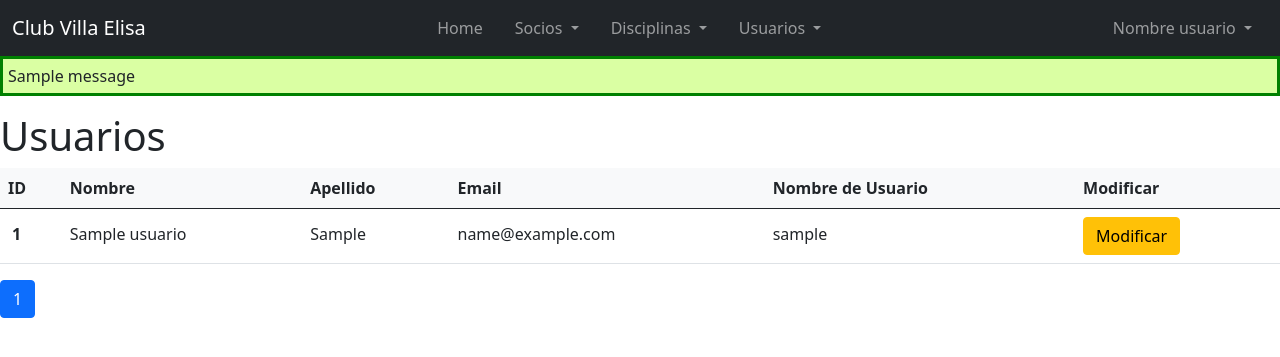
After one commit to Juan-Cruz-GH/Proyecto-de-Software-UNLP, a Flask app: page /usuarios/ in a window 1280 px wide. The commit adds this page. Shown: the top 357 px of the page. Run offline with Flask 2, Linux system fonts and the light colour scheme; tables that the repository leaves empty hold one stand-in row (values such as "Sample post"); one stand-in notice (Sample message) is shown.

Commit message:
CRUD-Usuarios completo, faltan arreglar detalles

```diff
--- a/admin/src/core/usuarios/__init__.py
+++ b/admin/src/core/usuarios/__init__.py
@@ -2,18 +2,31 @@ from src.core.db import db
 from src.core.usuarios.usuarios import Usuario
 import re
 
-def list_usuarios():
-    return Usuario.query.all()
 
-def create_usuario(**kwargs):
-    usuario = Usuario(**kwargs)
-    db.session.add(Usuario)
+def listar_usuarios(page):
+    '''Esta funcion devuelve todos los usuarios de forma paginada segun la configuracion.'''
+    return Usuario.query.paginate(page, per_page=1)
+
+
+def agregar_usuario(data):
+    '''Esta funcion se utiliza para dar de alta un usuario'''
+    usuario = Usuario(**data)
+    db.session.add(usuario)
     db.session.commit()
 
     return usuario
 
+
+def buscar_usuario(id):
+    '''Esta funcion busca un usuario por su id'''
+    usuario = Usuario.query.get(id)
+    return usuario
+
+
 def find_user_by_mail_and_pass(email, password):
+    '''esta funcion verifica que el usuario ingresado en login exista'''
     return Usuario.query.filter(Usuario.email == email, Usuario.password == password).first()
+
 
 def validar_inputs(email, password):
     '''Esta funcion valida que los inputs sean del tipo correcto. (falta comprobar password mediante hash)'''
@@ -24,3 +37,45 @@ def validar_inputs(email, password):
         return False, "El email debe ser valido"
     else:
         return True, "Credenciales validas"
+
+
+def validar_datos_existentes(email, username, accion, id=None):
+    '''Esta funcion valida que el dni o el email ingresados para dar de alta o modificar un usuario no existan.
+    Si el dni existe se devuelve 1, si el email existe se devuelve 2, en caso de que no exista ningun se
+    devuelve 3.'''
+    if(accion == "alta"):
+        email_existente = Usuario.query.filter_by(email=email).first()
+        username_existente = Usuario.query.filter_by(username=username).first()
+        if(email_existente is not None):
+            return False, "El Email ya esta cargado en el sistema."
+        elif(username_existente is not None):
+            return False, "El Nombre de Usuario ya esta cargado en el sistema"
+        else:
+            return True, "Ambos son validos"
+    elif(accion == "modificacion"):
+        email_existente = Usuario.query.filter_by(email=email).filter(Usuario.id != id).first()
+        username_existente = Usuario.query.filter_by(username=username).filter(Usuario.id != id).first()
+        if(email_existente is not None):
+            return False, "El Email ya esta cargado en el sistema."
+        elif(username_existente is not None):
+            return False, "El Nombre de Usuario ya esta cargado en el sistema."
+        else:
+            return True, "Ambos son validos"
+
+
+def modificar_usuario(data):
+    '''Esta funcion realiza la modificacion de los datos de un usuario'''
+    usuario = Usuario.query.get(data["id"])
+    usuario.nombre = data["nombre"]
+    usuario.apellido = data["apellido"]
+    usuario.email = data["email"]
+    usuario.username = data["username"]
+    db.session.commit()
+    return usuario
+
+
+def eliminar_usuario(id):
+    '''Esta funcion realiza la eliminacion de un usuario de la BD'''
+    usuario = Usuario.query.get(id)
+    db.session.delete(usuario)
+    db.session.commit()
--- a/admin/src/core/usuarios/usuarios.py
+++ b/admin/src/core/usuarios/usuarios.py
@@ -7,7 +7,7 @@ class Usuario(db.Model):
     id = db.Column(db.Integer, primary_key=True)
     nombre = db.Column(db.String, nullable=False)
     apellido = db.Column(db.String, nullable=False)
-    email = db.Column(db.String, nullable=False)
+    email = db.Column(db.String, unique=True, nullable=False)
     activo = db.Column(db.Boolean, nullable=False)
     username = db.Column(db.String, unique=True, nullable=False)
     password = db.Column(db.String, nullable=False)
--- a/admin/src/web/controllers/auth.py
+++ b/admin/src/web/controllers/auth.py
@@ -35,4 +35,5 @@ def authenticate():
 
 @auth_blueprint.get("/logout")
 def logout():
-    pass
+    session.pop('username', None)
+    return redirect(url_for("home"))
--- a/admin/src/web/controllers/usuarios.py
+++ b/admin/src/web/controllers/usuarios.py
@@ -1,13 +1,73 @@
-from flask import Blueprint
-from flask import render_template
-from flask import request
+from flask import Blueprint, render_template, request, flash, redirect
 
 from src.core import usuarios
 
-usuario_blueprint = Blueprint("usuarios", __name__, url_prefix="/consultas")
+usuario_blueprint = Blueprint("usuarios", __name__, url_prefix="/usuarios")
 
-@usuario_blueprint.get("/")
-def index():
-    usuarios = usuarios.list_usuarios()
+@usuario_blueprint.route("/")
+def usuario_index():
+    '''Esta funcion llama al modulo correspondiente para obtener todos los usuarios paginados.'''
+    page = request.args.get('page', 1, type=int)
+    kwargs = {"usuarios": usuarios.listar_usuarios(page)}
+    return render_template("usuarios/index.html", **kwargs)
 
-    return render_template("usuarios/index.html", usuarios=usuarios)
+
+@usuario_blueprint.route("/alta-usuario")
+def form_usuario():
+    '''Esta funcion devuelve el template con un formulario para dar de alta un usuario'''
+    return render_template("usuarios/alta_usuarios.html")
+
+
+@usuario_blueprint.route("/<id>")
+def usuario_profile(id):
+    '''Esta funcion llama al modulo correspondiente para obtener a un usuario por su id.'''
+    kwargs = {"usuario": usuarios.buscar_usuario(id)}
+    return render_template("usuarios/perfil_usuario.html", **kwargs)
+
+
+@usuario_blueprint.route("/alta", methods=["POST"])
+def usuario_add():
+    '''Esta funcion llama al metodo correspondiente para dar de alta un usuario.
+    Si recibe un 1 es porque ese dni ya esta cargado, si devuelve un 2 es porque ese mail ya esta cargado.'''
+    data_usuario = {
+        "nombre": request.form.get("nombre").capitalize(),
+        "apellido": request.form.get("apellido").capitalize(),
+        "email": request.form.get("email"),
+        "activo": True,
+        "username": request.form.get("username").capitalize(),
+        "password": request.form.get("password").capitalize(),
+    }
+    validacion, mensaje = usuarios.validar_datos_existentes(data_usuario["email"], data_usuario["username"], "alta")
+    if(validacion == False):
+        flash(mensaje)
+        return redirect("/usuarios/alta-usuarios")
+    else:
+        usuario = usuarios.agregar_usuario(data_usuario)
+    #generacion_pagos = pagos.generar_pagos(socio.id)
+    return redirect("/usuarios")
+
+
+@usuario_blueprint.route("/modificacion", methods=["POST"])
+def usuario_update():
+    '''Esta funcion llama al metodo correspondiente para modificar los datos de un usuario.'''
+    data_usuario = {
+        "id": request.form.get("id"),
+        "nombre": request.form.get("nombre").capitalize(),
+        "apellido": request.form.get("apellido").capitalize(),
+        "email": request.form.get("email"),
+        "activo": True,
+        "username": request.form.get("username").capitalize()
+    }
+    validacion, mensaje = usuarios.validar_datos_existentes(data_usuario["email"], data_usuario["username"], "modificacion", data_usuario["id"])
+    if(validacion == False):
+        flash(mensaje)
+        return redirect("/usuarios/" + data_usuario["id"])
+    else:
+        usuario = usuarios.modificar_usuario(data_usuario)
+    return redirect("/usuarios")
+
+@usuario_blueprint.route("/eliminar/<id>", methods=["POST", "GET"])
+def usuario_delete(id):
+    '''Esta funcion llama al metodo correspondiente para eliminar un usuario.'''
+    usuario = usuarios.eliminar_usuario(id)
+    return redirect("/usuarios")
--- a/admin/src/web/templates/layout.html
+++ b/admin/src/web/templates/layout.html
@@ -54,8 +54,8 @@
                   Usuarios
                 </a>
                 <ul class="dropdown-menu" aria-labelledby="navbarDropdownMenuLink">
-                  <li><a class="dropdown-item" href="#">Ver Usuario</a></li>
-                  <li><a class="dropdown-item" href="#">Agregar Usuario</a></li>
+                  <li><a class="dropdown-item" href="{{ url_for('usuarios.usuario_index') }}">Ver Usuario</a></li>
+                  <li><a class="dropdown-item" href="{{ url_for('usuarios.form_usuario') }}">Agregar Usuario</a></li>
                 </ul>
               </li>
             </ul>
@@ -67,7 +67,7 @@
                 <ul class="dropdown-menu" aria-labelledby="navbarDropdownMenuLink">
                   <li><a class="dropdown-item" href="#">Perfil</a></li>
                   <li><a class="dropdown-item" href="#">Configuracion</a></li>
-                  <li><a class="dropdown-item" href="#">Cerrar Sesion</a></li>
+                  <li><a class="dropdown-item" href="{{ url_for('auth.logout') }}">Cerrar Sesion</a></li>
                 </ul>
               </li>
             </ul>
--- /dev/null
+++ b/admin/src/web/templates/usuarios/index.html
@@ -0,0 +1,89 @@
+{% extends "layout.html" %}
+
+{% block title %}
+    Usuarios - Club Villa Elisa
+{% endblock %}
+
+{% block head %}
+{{ super() }}
+{% endblock %}
+
+{% block content %}
+
+<h1>Usuarios</h1>
+    <div class="table-responsive">
+        <table class="table align-middle mb-0 bg-white">
+            <thead class="bg-light">
+                <tr>
+                    <th>ID</th>
+                    <th>Nombre</th>
+                    <th>Apellido</th>
+                    <th>Email</th>
+                    <th>Nombre de Usuario</th>
+                    <th>Modificar</th>
+                </tr>
+            </thead>
+            <tbody>
+                {% for usuario in usuarios.items %}
+                    <tr>
+                        <td>
+                            <div class="d-flex align-items-center">
+                                <div class="ms-1">
+                                    <p class="fw-bold mb-1">{{usuario.id}}</p>
+                                </div>
+                            </div>
+                        </td>
+                        <td>
+                            <p class="fw-normal mb-1">{{usuario.nombre}}</p>
+                        </td>
+                        <td>
+                            <p class="fw-normal mb-1">{{usuario.apellido}}</p>
+                        </td>
+                        <td>
+                            <p class="fw-normal mb-1">{{usuario.email}}</p>
+                        </td>
+                        <td>
+                            <p class="fw-normal mb-1">{{usuario.username}}</p>
+                        </td>
+                        <td>
+                            <a href="{{ url_for('usuarios.usuario_profile', id=usuario.id) }}" class="btn btn-warning">Modificar</a>
+                        </td>
+                    </tr>
+                {% endfor %}
+            </tbody>
+        </table>
+    <div class="pagination mt-3">
+        <ul class="pagination">
+            {% if usuarios.has_prev %}
+                <li class="page-item">
+                    <a class='page-link' href="{{ url_for('usuarios.usuario_index', page=usuarios.prev_num) }}">
+                        {{ '<<<' }}
+                    </a>
+                </li>
+            {% endif %}
+
+            {% for number in usuarios.iter_pages() %}
+                {% if usuarios.page != number %}
+                    <li class="page-item">
+                        <a class='page-link' href="{{ url_for('usuarios.usuario_index', page=number) }}">
+                            {{ number }}
+                        </a>
+                    </li>
+                {% else %}
+                    <li class="page-item active">
+                        <span class='page-link'>{{ number }}</span>
+                    </li>
+                {% endif %}
+            {% endfor %}
+
+            {% if usuarios.has_next %}
+                <li class="page-item">
+                    <a class='page-link' href="{{ url_for('usuarios.usuario_index', page=usuarios.next_num) }}">
+                        {{ '>>>' }}
+                    </a>
+                </li>
+            {% endif %}
+        </ul>
+    </div>
+  </div>
+{% endblock %}
```
Also changed, not shown: admin/src/web/templates/usuarios/alta_usuarios.html (added, +68 -0 lines), admin/src/web/templates/usuarios/perfil_usuario.html (added, +83 -0 lines).
